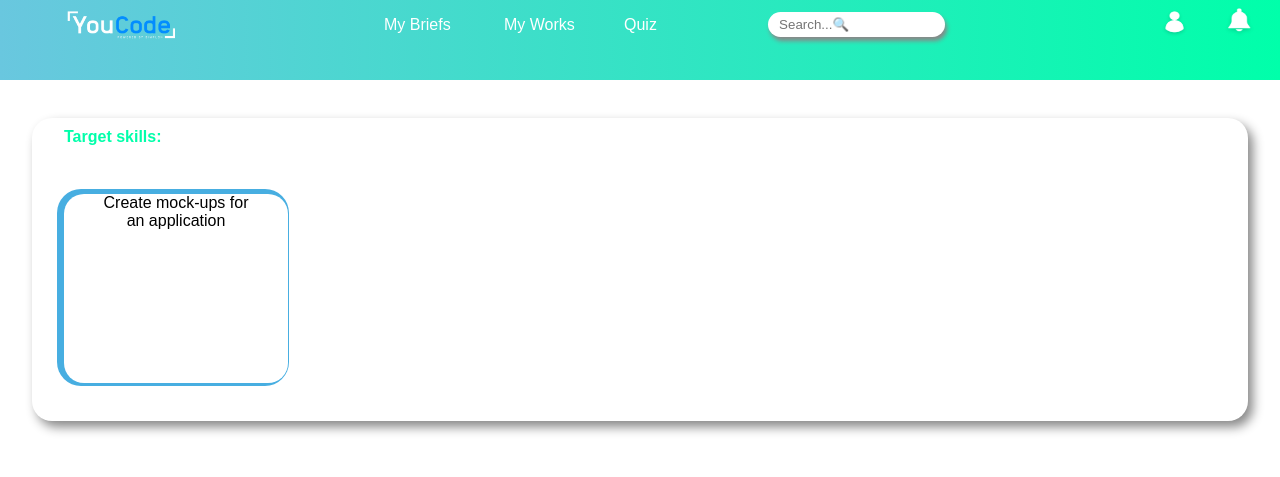
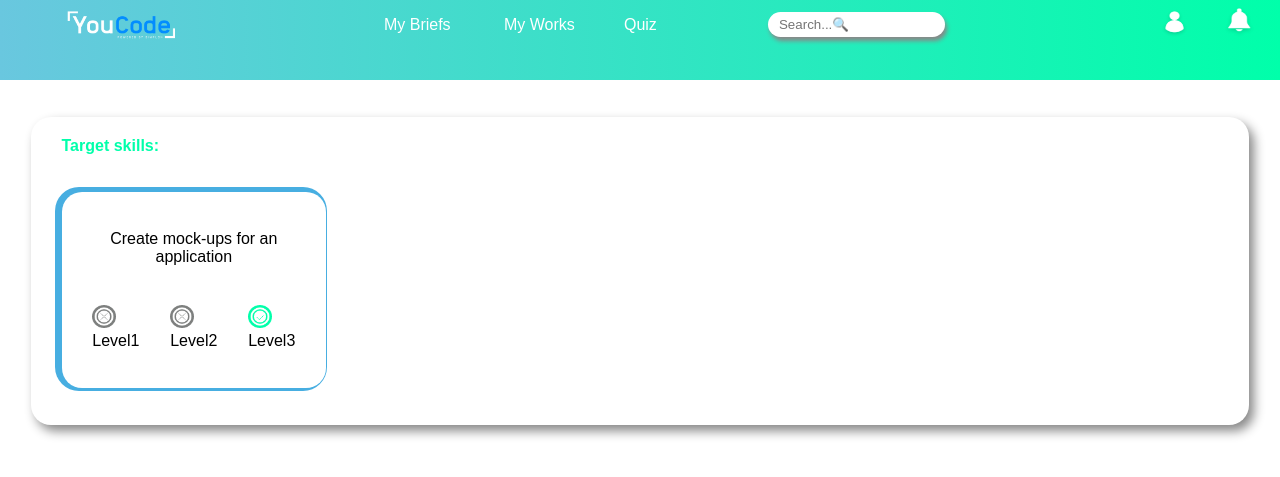
Before and after one commit to adnanbouthir/Class-Management-App, a PHP site: page /MonBrief.html in a window 1280 px wide; the page is wider, and only the part inside the window is pictured. Shown: the top 477 px of that part. Run offline with PHP 8.4, Linux system fonts and the light colour scheme.

Commit message:
Finish first skill My briefs

```diff
--- a/MonBrief.html
+++ b/MonBrief.html
@@ -52,12 +52,6 @@
 
 
 <div class="skillscontainer">
-
-
-
-
-
-
 </div>
 <div class="skills">
 <p>
@@ -65,15 +59,28 @@
 </p>
 </div>
 <div class="skillcontainer">
-
 </div>
 <div class="todo">
-
-
 <P>
     Create mock-ups for an application
 </P>
 </div>
+<div class="no">
+<img src="assets/images/no.png" alt="">
+Level1
+</div>
+
+<div class="no2">
+<img src="assets/images/no.png" alt="">
+Level2
+</div>
+
+<div class="yes">
+<img src="assets/images/yes.png" alt="">
+Level3
+</div>
+<!-- END FIRST SKILL -->
+
 </div>
 
 </body>
--- a/style/monbrief.css
+++ b/style/monbrief.css
@@ -110,7 +110,7 @@
 }
 
 .skills{
-align-self: center;
+align-self: flex-end;
 grid-row-end: 4;
 grid-column: 3/7;
 color: #00FFAA;
@@ -127,6 +127,37 @@ font-weight: bold;
 
 .todo {
     text-align: center;
-    grid-row: 5;
+    grid-row: 6;
     grid-column: 4/9;
 }
+
+.no{
+    grid-column: 4;
+    grid-row: 8;
+}
+
+.no img{
+        height: 50%;
+        width: 50%;
+}
+
+.no2 {
+    grid-column: 6;
+    grid-row: 8;
+}
+
+.no2 img {
+    height: 50%;
+    width: 50%;
+}
+
+
+.yes {
+    grid-column: 8;
+    grid-row: 8;
+}
+
+.yes img {
+    height: 50%;
+    width: 50%;
+}
```
Also changed, not shown: assets/images/no.png (added), assets/images/yes.png (added).
